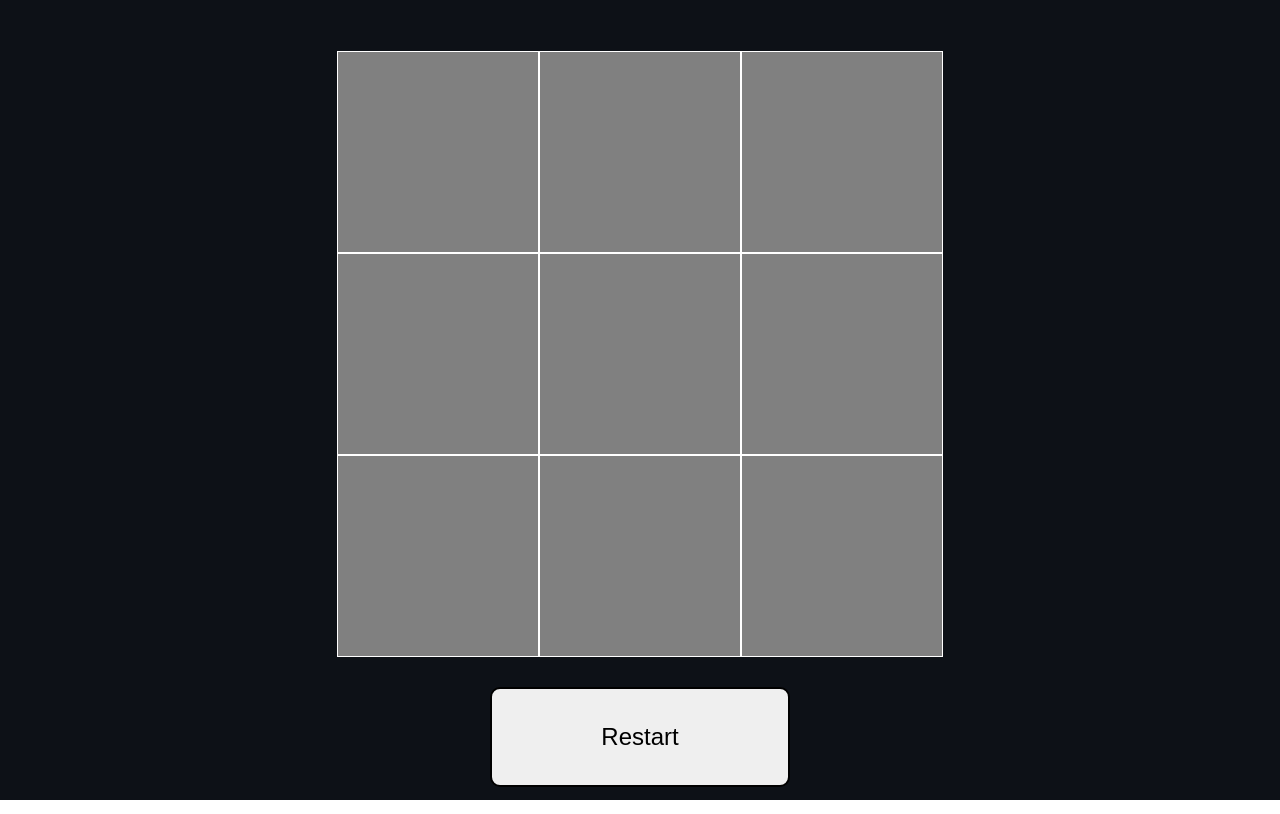
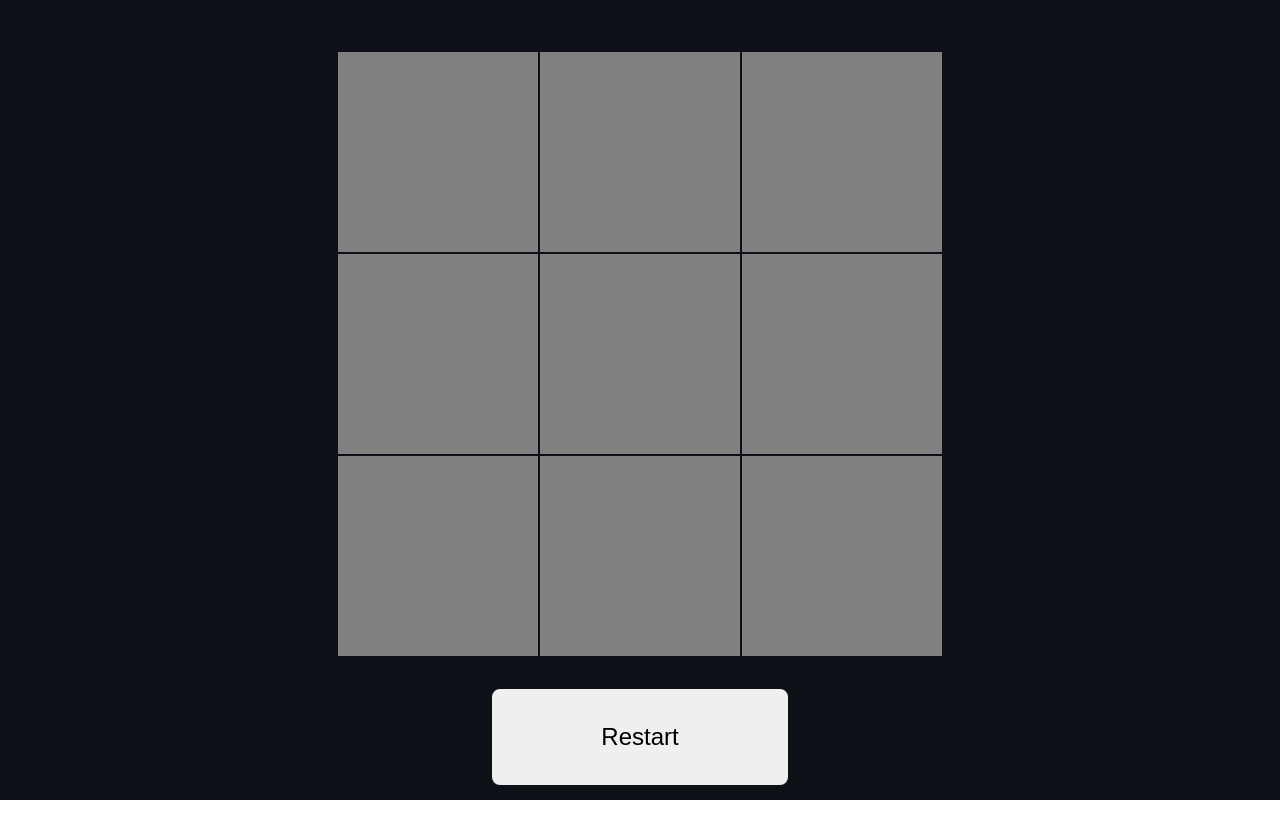
Before and after one commit to kevankas/tic-tac-toe, a plain HTML site: page index.html in a window 1280 px wide. Drawn offline with Linux system fonts and the light colour scheme.

Commit message:
final css fix

```diff
--- a/styles.css
+++ b/styles.css
@@ -18,7 +18,7 @@ body, html
     background-color: gray;
     width: 200px;
     height: 200px;
-    border: 1px solid white;
+    border: 1px solid #0d1117;
     display: flex;
     justify-content: center;
     align-items: center;
@@ -85,7 +85,7 @@ a{
     width: 300px;
     height: 100px;
     border-radius: 10px;
-    border: 2px solid black;
+    border: 2px solid #0d1117;
     font-size: 24px;
 }
 
```
Also changed, not shown: index.html (+0 -5 lines).
